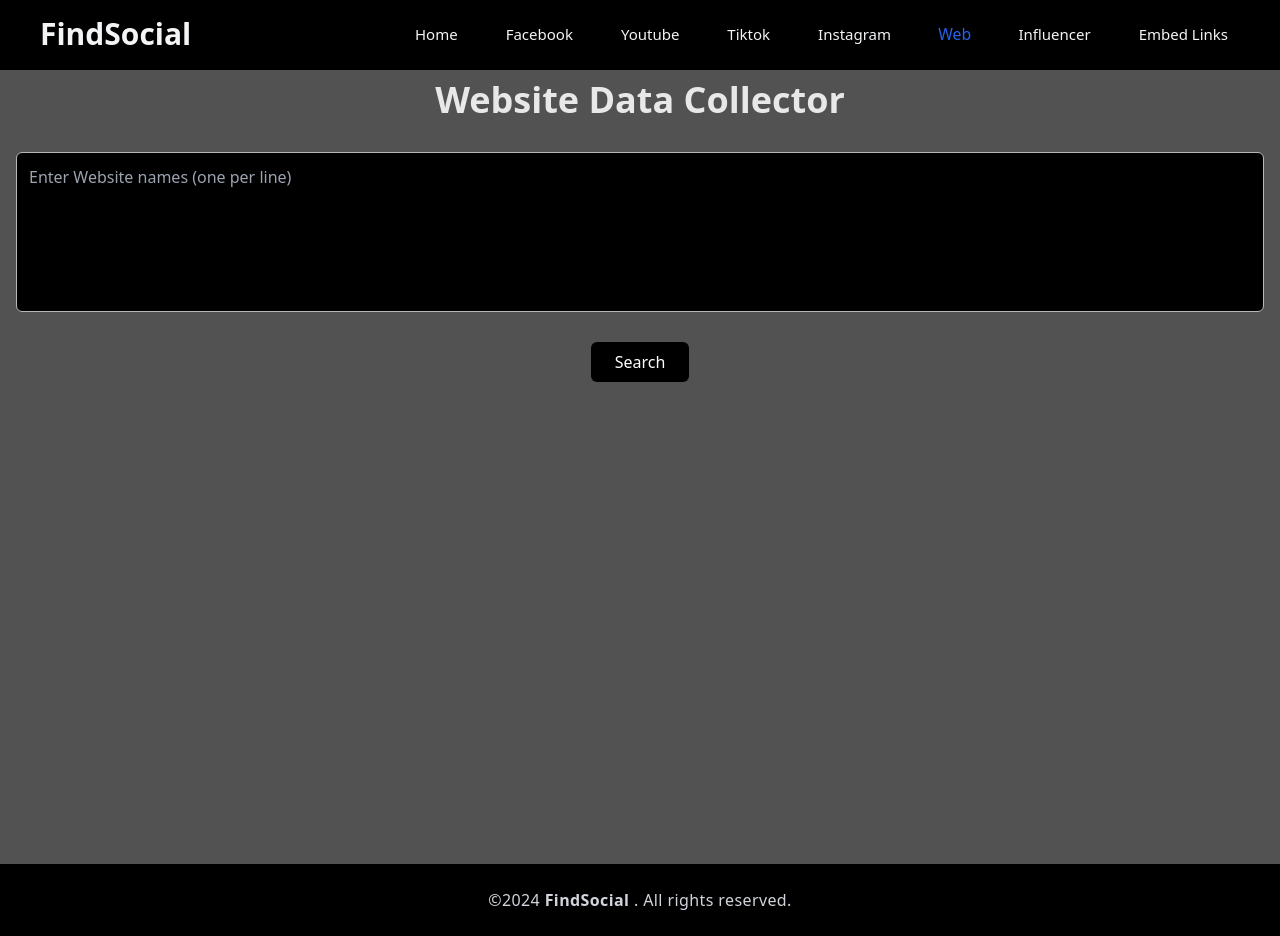
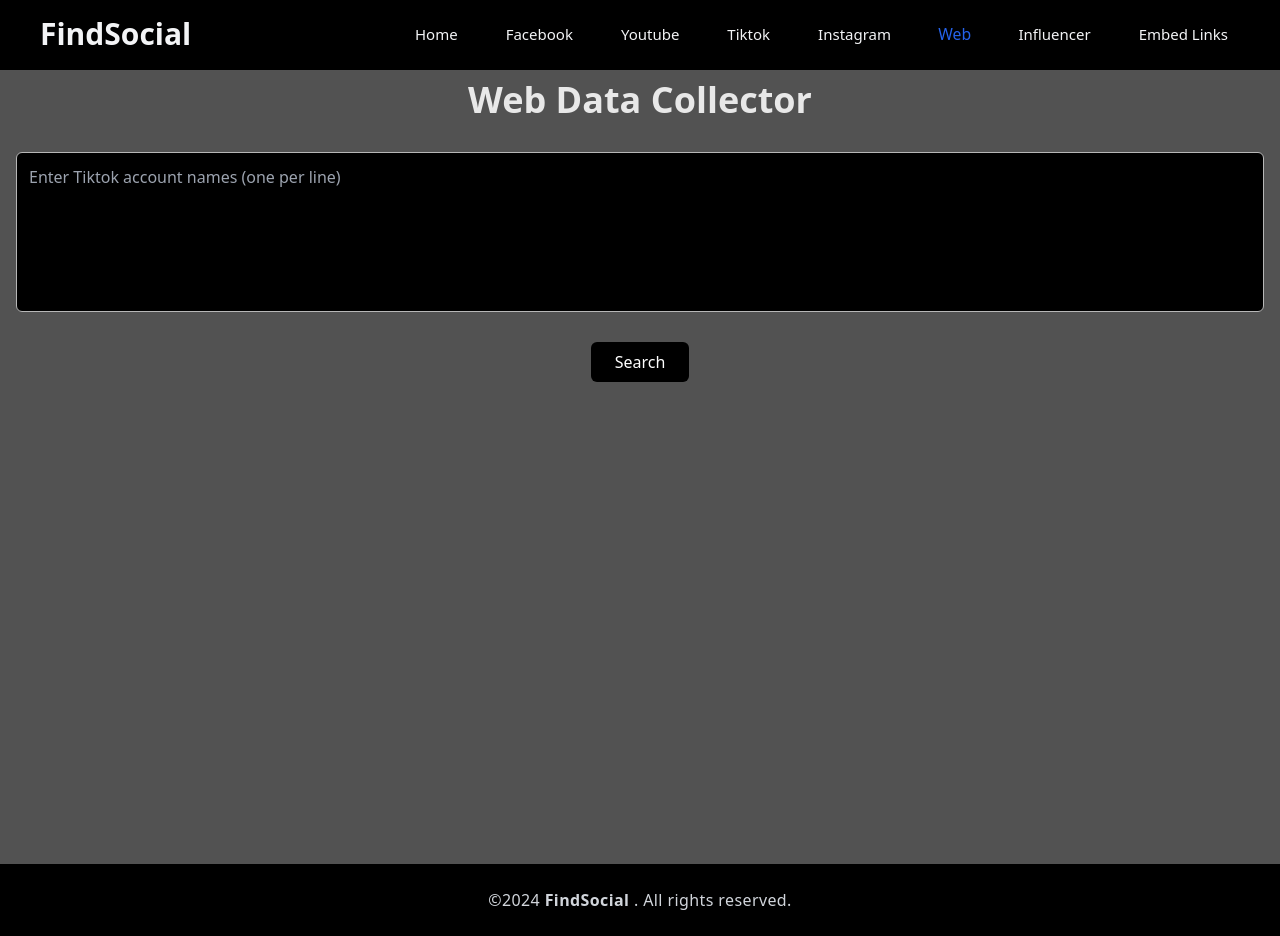
Before and after one commit to Darkhenrhal/FindIG-fe, a React (Vite) app in the folder FindIGfe/: page /web in a window 1280 px wide. Built offline with nearby package versions, Linux system fonts and the light colour scheme.

Commit message:
All done for searching

```diff
--- a/FindIGfe/src/components/web/web.jsx
+++ b/FindIGfe/src/components/web/web.jsx
@@ -34,16 +34,17 @@ function Web() {
     }
   };
 
+
   return (
     <div className="App container mx-auto p-4 text-black5 min-h-screen">
       <h1 className="text-4xl font-bold text-center mb-8 text-black5">
-        Website Data Collector
+        Web Data Collector
       </h1>
 
       <div className="mb-6">
         <textarea
           className="w-full p-3 text-black5 bg-black1 border border-black4 rounded-md focus:outline-none focus:ring-2 focus:ring-black5 resize-none h-40"
-          placeholder="Enter Website names (one per line)"
+          placeholder="Enter Tiktok account names (one per line)"
           value={searchNames}
           onChange={(e) => setSearchNames(e.target.value)}
         />
@@ -68,15 +69,15 @@ function Web() {
       {results.length > 0 && (
         <div className="mt-10">
           <h2 className="text-2xl font-semibold mb-4 text-black5 text-center">
-            Website Links
+            Tiktok Profiles
           </h2>
           <div className="overflow-x-auto">
             <table className="w-full text-left border-collapse">
               <thead>
                 <tr className="text-lg bg-black2 text-white">
                   <th className="py-3 px-4">Name</th>
-                  <th className="py-3 px-4">Visit Link</th>
-                  <th className="py-3 px-4">Website Link</th>
+                  <th className="py-3 px-4">Embeded Link</th>
+                  <th className="py-3 px-4">Web-Site Link</th>
                 </tr>
               </thead>
               <tbody className='bg-white'>
@@ -90,7 +91,7 @@ function Web() {
                         target="_blank"
                         rel="noopener noreferrer"
                       >
-                        {result.link === 'N/A' ? 'N/A' : 'Visit'}
+                        Visit
                       </a>
                     </td>
                     <td className="py-2 px-4">
```
